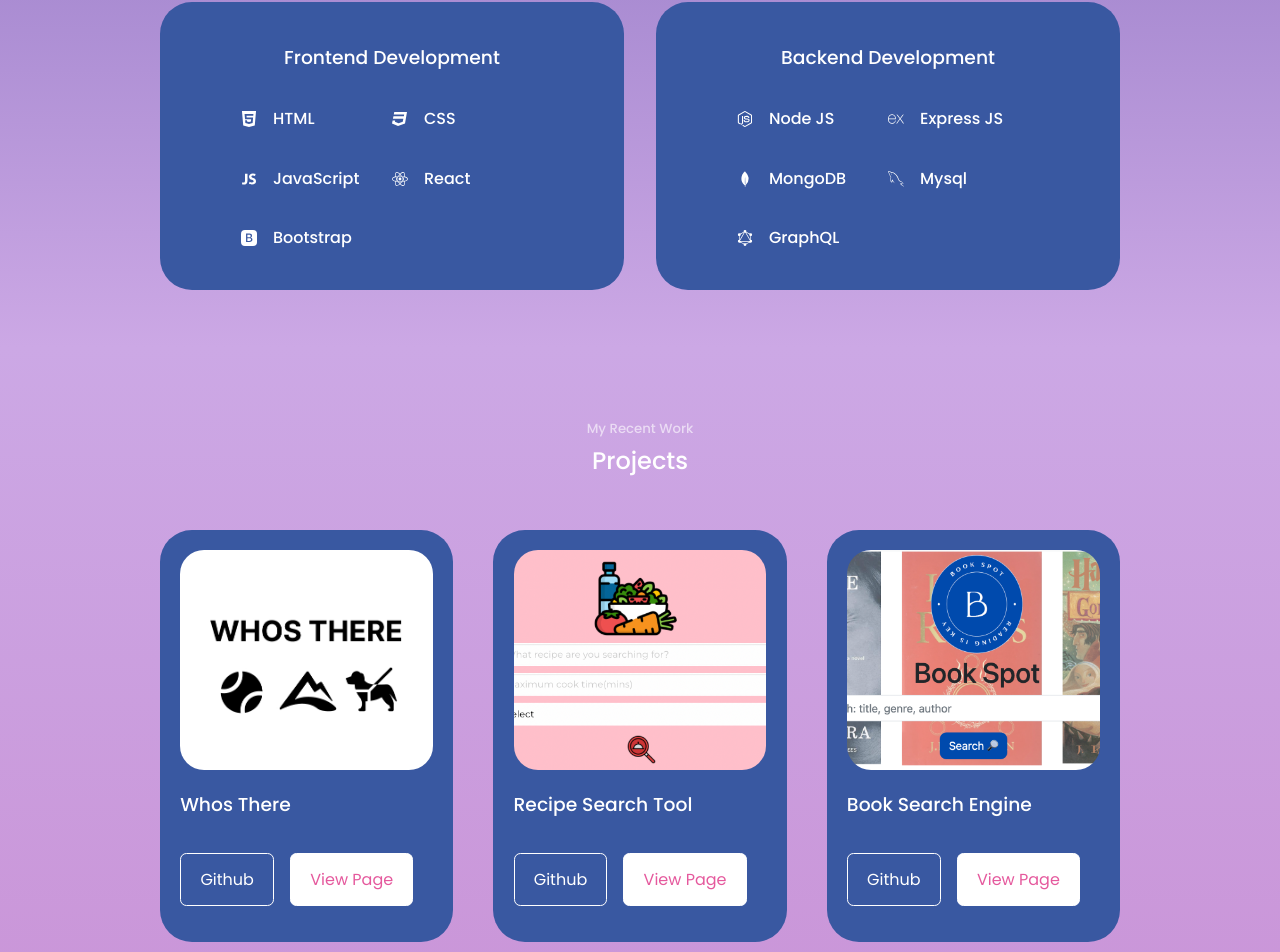
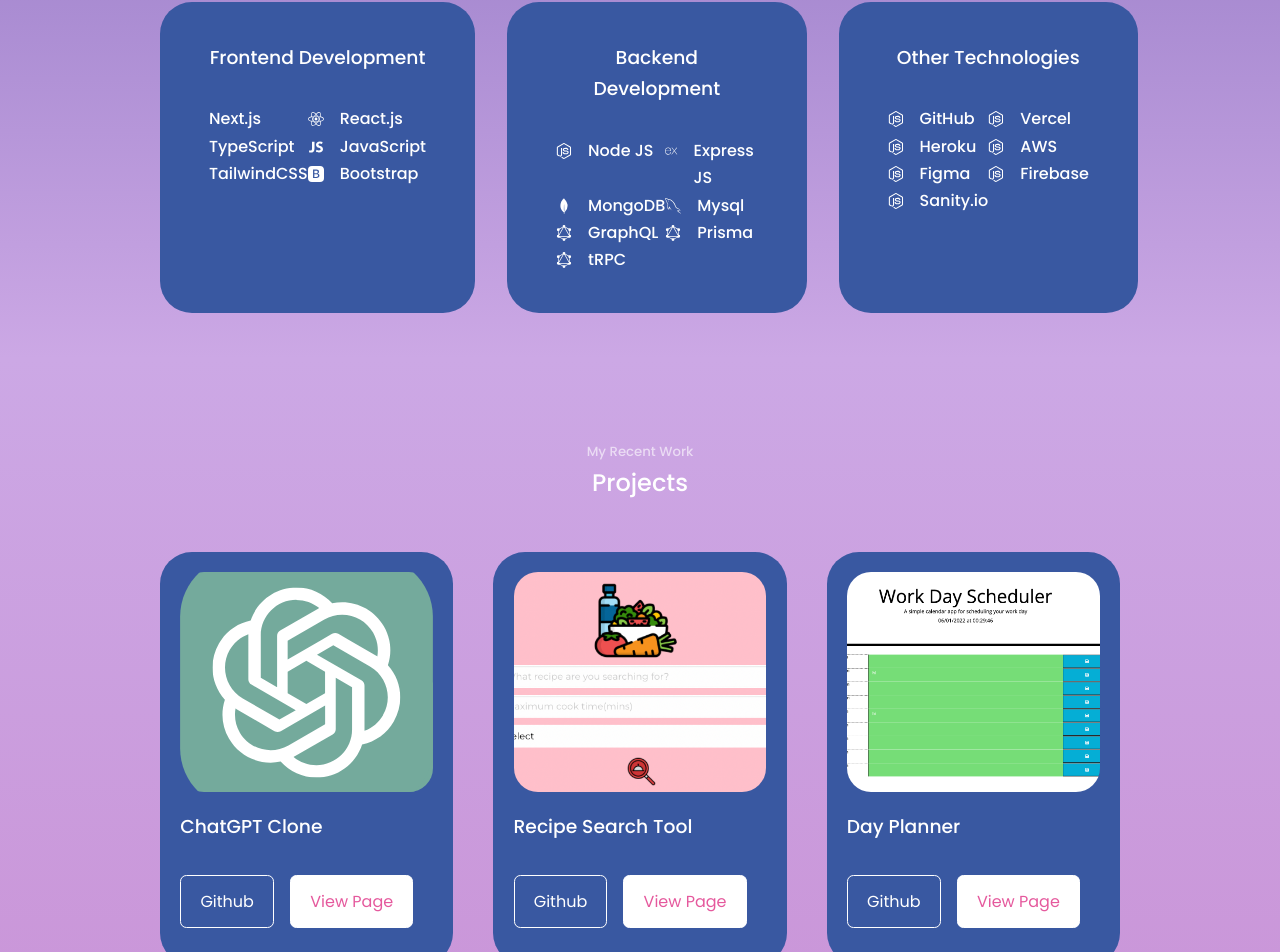
Before and after one commit to Kristixxg/react-portfolio, a React (Create React App) app: page / in a window 1280 px wide. Shown: the part 1648-2600 px from the top of the page. Built offline with nearby package versions, Linux system fonts and the light colour scheme.

Commit message:
add new project

```diff
--- a/src/components/experience/Experience.jsx
+++ b/src/components/experience/Experience.jsx
@@ -1,17 +1,16 @@
 import React from "react";
-import './experience.css';
-import {ImHtmlFive} from 'react-icons/im';
-import {FaCss3}  from 'react-icons/fa';
-import {IoLogoJavascript} from 'react-icons/io';
-import {FaReact} from 'react-icons/fa';
-import {BsBootstrapFill} from 'react-icons/bs';
+import "./experience.css";
+import { ImHtmlFive } from "react-icons/im";
+import { FaCss3 } from "react-icons/fa";
+import { IoLogoJavascript } from "react-icons/io";
+import { FaReact } from "react-icons/fa";
+import { BsBootstrapFill } from "react-icons/bs";
 
-import {GrNode} from 'react-icons/gr';
-import {SiExpress} from 'react-icons/si';
-import {SiMongodb} from  'react-icons/si';
-import {GrMysql}  from 'react-icons/gr';
-import {SiGraphql} from 'react-icons/si';
-
+import { GrNode } from "react-icons/gr";
+import { SiExpress } from "react-icons/si";
+import { SiMongodb } from "react-icons/si";
+import { GrMysql } from "react-icons/gr";
+import { SiGraphql } from "react-icons/si";
 
 const Experience = () => {
   return (
@@ -22,29 +21,27 @@
       <div className="container experience__container">
         <div className="experience__frontend">
           <h3>Frontend Development</h3>
+
           <div className="experience__content">
+            <h4>Next.js</h4>
             <article className="experience__details">
-                            <ImHtmlFive className="experience__details-icon"/>
-                            <h4>HTML</h4>
+              <FaReact className="experience__details-icon" />
+              <h4>React.js</h4>
+            </article>
+            <article className="experience__details">
+              <h4>TypeScript</h4>
             </article>
 
             <article className="experience__details">
-                            <FaCss3 className="experience__details-icon"/>
-                            <h4>CSS</h4>
+              <IoLogoJavascript className="experience__details-icon" />
+              <h4>JavaScript</h4>
+            </article>
+            <article className="experience__details">
+              <h4>TailwindCSS</h4>
             </article>
 
             <article className="experience__details">
-                            <IoLogoJavascript className="experience__details-icon"/>
-                            <h4>JavaScript</h4>
-                        </article>
-
-                        <article className="experience__details">
-                            <FaReact className="experience__details-icon"/>
-                            <h4>React</h4>
-                        </article>
-
-                        <article className="experience__details">
-                            <BsBootstrapFill className="experience__details-icon"/>
+              <BsBootstrapFill className="experience__details-icon" />
               <h4>Bootstrap</h4>
             </article>
           </div>
@@ -53,38 +50,80 @@
         <div className="experience__backend">
           <h3>Backend Development</h3>
           <div className="experience__content">
-
             <article className="experience__details">
-                            <GrNode className="experience__details-icon"/>
+              <GrNode className="experience__details-icon" />
               <h4>Node JS</h4>
             </article>
 
             <article className="experience__details">
-                            <SiExpress className="experience__details-icon"/>
+              <SiExpress className="experience__details-icon" />
               <h4>Express JS</h4>
             </article>
 
             <article className="experience__details">
-                            <SiMongodb className="experience__details-icon"/>
+              <SiMongodb className="experience__details-icon" />
               <h4>MongoDB</h4>
             </article>
 
             <article className="experience__details">
-                            <GrMysql className="experience__details-icon"/>
+              <GrMysql className="experience__details-icon" />
               <h4>Mysql</h4>
             </article>
 
             <article className="experience__details">
-                            <SiGraphql className="experience__details-icon"/>
+              <SiGraphql className="experience__details-icon" />
               <h4>GraphQL</h4>
             </article>
-
+            <article className="experience__details">
+              <SiGraphql className="experience__details-icon" />
+              <h4>Prisma</h4>
+            </article>
+            <article className="experience__details">
+              <SiGraphql className="experience__details-icon" />
+              <h4>tRPC</h4>
+            </article>
           </div>
         </div>
+        <div>
+          <h3>Other Technologies</h3>
+          <div className="experience__content">
+            <article className="experience__details">
+              <GrNode className="experience__details-icon" />
+              <h4>GitHub</h4>
+            </article>
 
+            <article className="experience__details">
+              <GrNode className="experience__details-icon" />
+              <h4>Vercel</h4>
+            </article>
+
+            <article className="experience__details">
+              <GrNode className="experience__details-icon" />
+              <h4>Heroku</h4>
+            </article>
+
+            <article className="experience__details">
+              <GrNode className="experience__details-icon" />
+              <h4>AWS</h4>
+            </article>
+
+            <article className="experience__details">
+              <GrNode className="experience__details-icon" />
+              <h4>Figma</h4>
+            </article>
+            <article className="experience__details">
+              <GrNode className="experience__details-icon" />
+              <h4>Firebase</h4>
+            </article>
+            <article className="experience__details">
+              <GrNode className="experience__details-icon" />
+              <h4>Sanity.io</h4>
+            </article>
+          </div>
+        </div>
       </div>
     </section>
-    )
-}
+  );
+};
 
 export default Experience;
--- a/src/components/experience/experience.css
+++ b/src/components/experience/experience.css
@@ -1,12 +1,12 @@
 .experience__container {
     display: grid;
-    grid-template-columns: 1fr 1fr;
+    grid-template-columns: 1fr 1fr 1fr;
     gap: 2rem;
 }
 
 .experience__container > div {
     background-color: var(--color-bg-variant);
-    padding: 2.4rem 5rem;
+    padding: 2.4rem 3rem;
     border-radius: 2rem;
     border: 1px solid transparent;
     transition: var(--transition);
@@ -28,7 +28,7 @@
 .experience__content {
     display: grid;
     grid-template-columns: 1fr 1fr;
-    row-gap: 2rem;
+    row-gap: rem;
 }
 
 .experience__details {
@@ -43,7 +43,7 @@
 
 /* media queries medium */
 
-@media screen and (max-width: 1024px) {
+@media screen and (max-width: 1120px) {
     .experience__container {
         grid-template-columns: 1fr;
     }
--- a/src/components/header/CTA.jsx
+++ b/src/components/header/CTA.jsx
@@ -1,12 +1,16 @@
 import React from "react";
-import Resume from '../../assets/resumeKg7.7.22.pdf'
-const CTA = ()=>{
-    return(
-        <div className="cta">
-            <a href={Resume} download className="btn">Download Resume</a>
-            <a href="#contact" className="btn btn-primary">Let's Talk</a>
-        </div>
-    )
-}
+import Resume from "../../assets/resume_swe.pdf";
+const CTA = () => {
+  return (
+    <div className="cta">
+      <a href={Resume} download className="btn">
+        Download Resume
+      </a>
+      <a href="#contact" className="btn btn-primary">
+        Let's Talk
+      </a>
+    </div>
+  );
+};
 
 export default CTA;
--- a/src/components/portfolio/Portfolio.jsx
+++ b/src/components/portfolio/Portfolio.jsx
@@ -1,35 +1,63 @@
 import React from "react";
-import './portfolio.css';
-import Recipe from '../../assets/recipeSearch.png';
-import BookSpot from '../../assets/bookSpot.png';
+import "./portfolio.css";
+import Recipe from "../../assets/recipeSearch.png";
+import BookSpot from "../../assets/bookSpot.png";
 // import Quiz from '../../assets/quiz.png';
-import NoteTaker from '../../assets/notetaker.png';
-import dayplanner from '../../assets/dayplanner.png';
-import textEditor from '../../assets/texteditor.png';
-import whosthere from '../../assets/Frame2.jpg';
-
+import NoteTaker from "../../assets/notetaker.png";
+import dayplanner from "../../assets/dayplanner.png";
+import textEditor from "../../assets/texteditor.png";
+import whosthere from "../../assets/Frame2.jpg";
+import chatgpt from "../../assets/chatgpt.svg";
 
 const data = [
   {
-        id:1,
-        image: whosthere,
-        title: 'Whos There',
-        github: 'https://github.com/Kristixxg/whos-there',
-        demo:'https://whos-there-kkc.herokuapp.com/'
+    id: 1,
+    image: chatgpt,
+    title: "ChatGPT Clone",
+    github: "https://github.com/Kristixxg/chatgpt-clone",
+    demo: "chatgpt-clone-kristixxg.vercel.app/",
+  },
+  //   {
+  //     id: 2,
+  //     image: whosthere,
+  //     title: "Whos There",
+  //     github: "https://github.com/Kristixxg/whos-there",
+  //     demo: "https://whos-there-kkc.herokuapp.com/",
+  //   },
+  {
+    id: 3,
+    image: Recipe,
+    title: "Recipe Search Tool",
+    github: "https://github.com/Kristixxg/recipes-search-tool",
+    demo: "https://snehitak20.github.io/lets-stay-in",
   },
   {
-        id:2,
-        image: Recipe,
-        title: 'Recipe Search Tool',
-        github: 'https://github.com/Kristixxg/recipes-search-tool',
-        demo:'https://snehitak20.github.io/lets-stay-in'
+    id: 5,
+    image: dayplanner,
+    title: "Day Planner",
+    github: "https://github.com/Kristixxg/day-planner",
+    demo: "https://kristixxg.github.io/day-planner/",
   },
   {
-        id:3,
+    id: 4,
+    image: NoteTaker,
+    title: "Note Taker",
+    github: "https://github.com/Kristixxg/note-taker",
+    demo: "https://notetakerkxx.herokuapp.com/",
+  },
+  {
+    id: 6,
+    image: textEditor,
+    title: "JATE Text Editor",
+    github: "https://github.com/Kristixxg/pwa-text-editor",
+    demo: "https://fierce-sands-51003.herokuapp.com/",
+  },
+  {
+    id: 4,
     image: BookSpot,
-        title: 'Book Search Engine',
-        github: 'https://github.com/Kristixxg/book-spot-search-tool',
-        demo:'https://aqueous-plateau-74718.herokuapp.com/'
+    title: "Book Search Engine",
+    github: "https://github.com/Kristixxg/book-spot-search-tool",
+    demo: "https://aqueous-plateau-74718.herokuapp.com/",
   },
   // {
   //     id:4,
@@ -38,28 +66,7 @@
   //     github: 'https://github.com/Kristixxg/code-quiz',
   //     demo:'https://kristixxg.github.io/code-quiz/'
   // },
-    {
-        id:4,
-        image: NoteTaker,
-        title: 'Note Taker',
-        github: 'https://github.com/Kristixxg/note-taker',
-        demo:'https://notetakerkxx.herokuapp.com/'
-    },
-    {
-        id:5,
-        image: dayplanner,
-        title: 'Day Planner',
-        github: 'https://github.com/Kristixxg/day-planner',
-        demo:'https://kristixxg.github.io/day-planner/'
-    },
-    {
-        id:6,
-        image: textEditor,
-        title: 'JATE Text Editor',
-        github: 'https://github.com/Kristixxg/pwa-text-editor',
-        demo:'https://fierce-sands-51003.herokuapp.com/'
-    },
-]
+];
 
 const Portfolio = () => {
   return (
@@ -68,8 +75,7 @@
       <h2>Projects</h2>
 
       <div className="container portfolio__container">
-
-                {data.map(({id, image, title, github, demo})=> {
+        {data.map(({ id, image, title, github, demo }) => {
           return (
             <article key={id} className="portfolio__item">
               <div className="portfolio__item-image">
@@ -77,16 +83,19 @@
               </div>
               <h3>{title}</h3>
               <div className="portfolio__item-cta">
-                                <a href={github} className="btn" target="#">Github</a>
-                                <a href={demo} className="btn btn-primary" target="#">View Page</a>
+                <a href={github} className="btn" target="#">
+                  Github
+                </a>
+                <a href={demo} className="btn btn-primary" target="#">
+                  View Page
+                </a>
               </div>
             </article>
-                    )
+          );
         })}
-
       </div>
     </section>
-    )
-}
+  );
+};
 
 export default Portfolio;
```
Also changed, not shown: src/assets/chatgpt.svg (added), 1 other file (tests, documents, lock files or other folders). Lines whose indentation alone changed are shown as unchanged.
